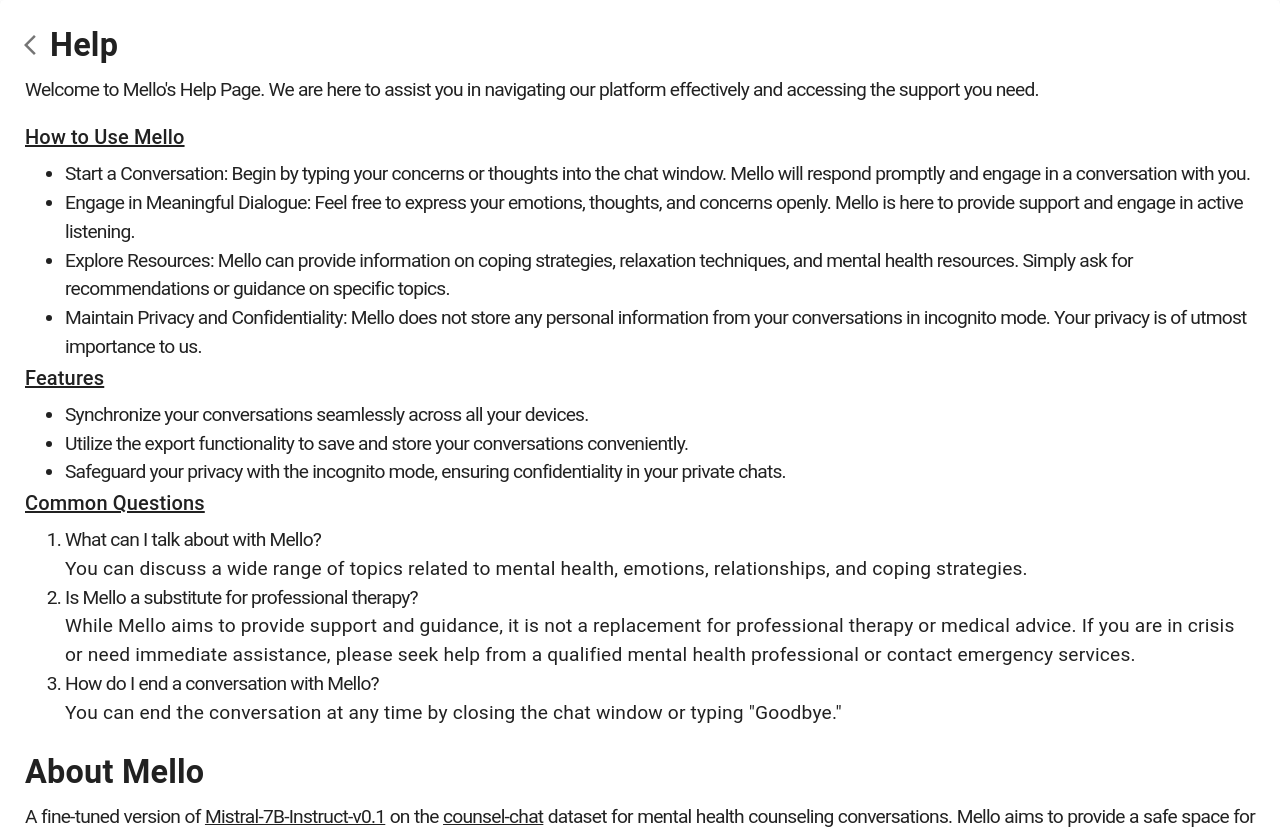
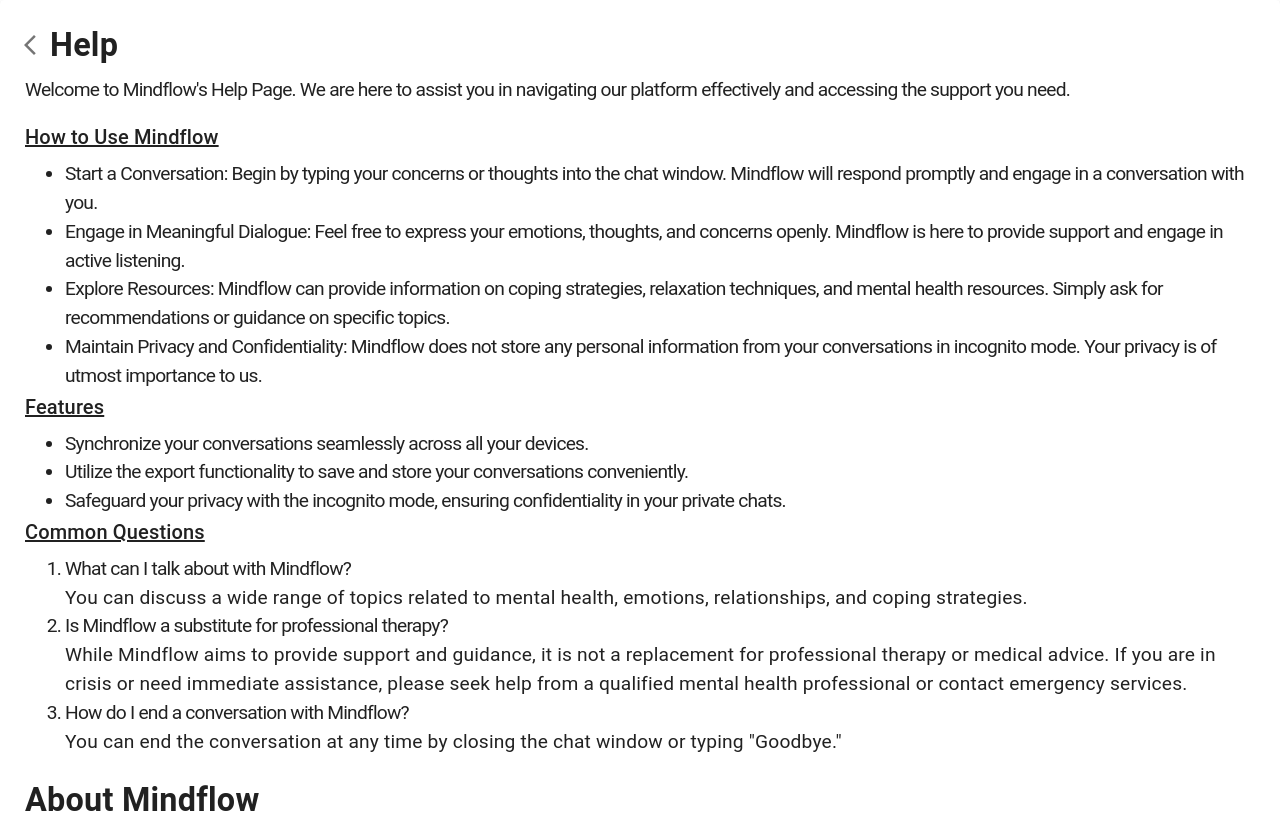
Before and after one commit to steve-cse/mello-react, a React (Vite) app: page /about in a window 1280 px wide. Shown: the top 829 px of the page. Built offline with nearby package versions, Linux system fonts and the light colour scheme; no server answers.

Commit message:
Update About.jsx

```diff
--- a/src/pages/About.jsx
+++ b/src/pages/About.jsx
@@ -30,19 +30,19 @@
 
 
                     <Typography paragraph sx={{ fontSize: '1.2rem', letterSpacing: '-0.04em' }} align="justify">
-                        Welcome to Mello's Help Page. We are here to assist you in navigating our platform effectively and accessing the support you need.
+                        Welcome to Mindflow's Help Page. We are here to assist you in navigating our platform effectively and accessing the support you need.
                     </Typography>
                     <Typography variant="h6" gutterBottom sx={{ fontSize: '1.8rem',textDecoration:'underline' }}>
-                        How to Use Mello
+                        How to Use Mindflow
                     </Typography>
                     <Typography component="ul" sx={{ fontSize: '1.2rem', letterSpacing: '-0.04em' }} >
-                        <li>Start a Conversation: Begin by typing your concerns or thoughts into the chat window. Mello will respond promptly and engage in a conversation with you.</li>
+                        <li>Start a Conversation: Begin by typing your concerns or thoughts into the chat window. Mindflow will respond promptly and engage in a conversation with you.</li>
 
-                        <li>Engage in Meaningful Dialogue:  Feel free to express your emotions, thoughts, and concerns openly. Mello is here to provide support and engage in active listening.</li>
+                        <li>Engage in Meaningful Dialogue:  Feel free to express your emotions, thoughts, and concerns openly. Mindflow is here to provide support and engage in active listening.</li>
 
-                        <li>Explore Resources: Mello can provide information on coping strategies, relaxation techniques, and mental health resources. Simply ask for recommendations or guidance on specific topics.</li>
+                        <li>Explore Resources: Mindflow can provide information on coping strategies, relaxation techniques, and mental health resources. Simply ask for recommendations or guidance on specific topics.</li>
 
-                        <li>Maintain Privacy and Confidentiality: Mello does not store any personal information from your conversations in incognito mode. Your privacy is of utmost importance to us.</li>
+                        <li>Maintain Privacy and Confidentiality: Mindflow does not store any personal information from your conversations in incognito mode. Your privacy is of utmost importance to us.</li>
 
                     </Typography>
                     <Typography variant="h6" gutterBottom sx={{ fontSize: '1.8rem' ,textDecoration:'underline'}}>
@@ -62,23 +62,23 @@
                         Common Questions
                     </Typography>
                     <Typography component="ol" sx={{ fontSize: '1.2rem', letterSpacing: '-0.04em' }} >
-                        <li>What can I talk about with Mello?</li>
+                        <li>What can I talk about with Mindflow?</li>
 
                         <Typography sx={{ fontSize: '1.2rem' }}>You can discuss a wide range of topics related to mental health, emotions, relationships, and coping strategies.</Typography>
 
-                        <li>Is Mello a substitute for professional therapy?</li>
-                        <Typography sx={{ fontSize: '1.2rem' }}>While Mello aims to provide support and guidance, it is not a replacement for professional therapy or medical advice. If you are in crisis or need immediate assistance, please seek help from a qualified mental health professional or contact emergency services.</Typography>
+                        <li>Is Mindflow a substitute for professional therapy?</li>
+                        <Typography sx={{ fontSize: '1.2rem' }}>While Mindflow aims to provide support and guidance, it is not a replacement for professional therapy or medical advice. If you are in crisis or need immediate assistance, please seek help from a qualified mental health professional or contact emergency services.</Typography>
 
-                        <li>How do I end a conversation with Mello?</li>
+                        <li>How do I end a conversation with Mindflow?</li>
                         <Typography sx={{ fontSize: '1.2rem' }}>You can end the conversation at any time by closing the chat window or typing "Goodbye."</Typography>
 
                     </Typography>
                     <br />
                     <Typography variant="h4" gutterBottom sx={{ fontSize: '2rem', fontWeight: 'bold' }}>
-                        About Mello
+                        About Mindflow
                     </Typography>
                     <Typography sx={{ fontSize: '1.2rem', letterSpacing: '-0.04em' }} align="justify">
-                        A fine-tuned version of <a href="https://huggingface.co/mistralai/Mistral-7B-Instruct-v0.1" style={{ color: "inherit" }} target="_blank" rel="noopener noreferrer">Mistral-7B-Instruct-v0.1</a> on the <a href="https://huggingface.co/datasets/nbertagnolli/counsel-chat" style={{ color: "inherit" }} target="_blank" rel="noopener noreferrer">counsel-chat</a> dataset for mental health counseling conversations. Mello aims to provide a safe space for individuals to express their emotions, explore coping strategies, and access valuable resources.
+                        A fine-tuned version of <a href="https://huggingface.co/mistralai/Mistral-7B-Instruct-v0.1" style={{ color: "inherit" }} target="_blank" rel="noopener noreferrer">Mistral-7B-Instruct-v0.1</a> on the <a href="https://huggingface.co/datasets/nbertagnolli/counsel-chat" style={{ color: "inherit" }} target="_blank" rel="noopener noreferrer">counsel-chat</a> dataset for mental health counseling conversations. Mindflow aims to provide a safe space for individuals to express their emotions, explore coping strategies, and access valuable resources.
 
                     </Typography>
                     <br />
@@ -88,7 +88,7 @@
                         Contributions
                     </Typography>
                     <Typography sx={{ fontSize: '1.2rem', letterSpacing: '-0.04em' }} >
-                        Feel free to contribute by submitting bug fixes, feature enhancements, improvements, or any other valuable additions that can help enhance the functionality and usability of Mello. Your contributions are highly appreciated!
+                        Feel free to contribute by submitting bug fixes, feature enhancements, improvements, or any other valuable additions that can help enhance the functionality and usability of Mindflow. Your contributions are highly appreciated!
                     </Typography>
                     <br />
 
```
